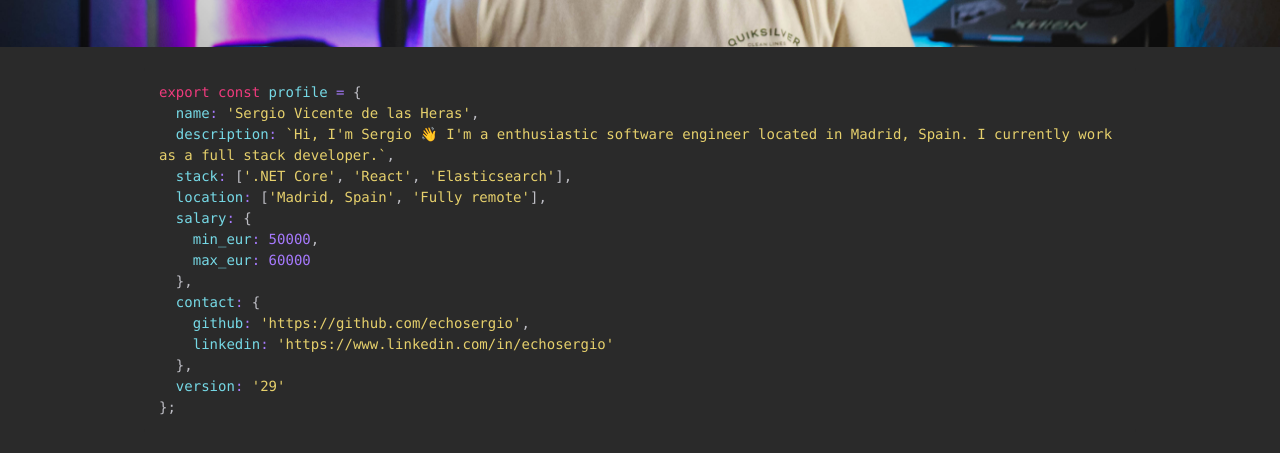
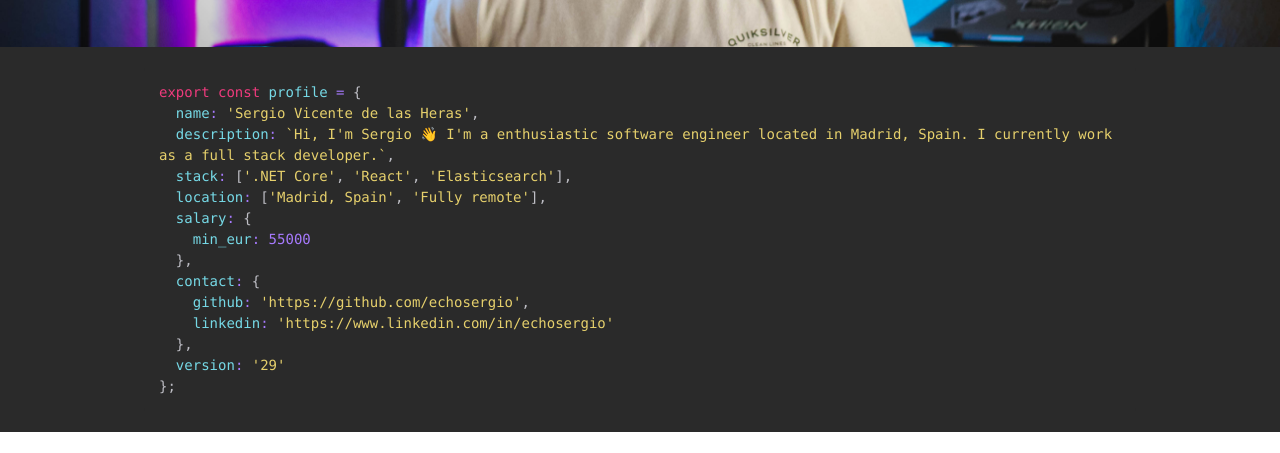
Before and after one commit to echosergio/echosergio.dev, a Gatsby site: page / in a window 1280 px wide. Shown: the part 403-856 px from the top of the page. After the commit the page ends 835 px from the top, so only its background shows below. Built offline with nearby package versions, Linux system fonts and the light colour scheme; Gatsby itself is replaced by a stand-in of ours.

Commit message:
Update salary

```diff
--- a/src/components/layout/Footer.tsx
+++ b/src/components/layout/Footer.tsx
@@ -30,8 +30,7 @@ function Footer() {
   stack: ['.NET Core', 'React', 'Elasticsearch'],
   location: ['Madrid, Spain', 'Fully remote'],
   salary: {
-    min_eur: 50000,
-    max_eur: 60000
+    min_eur: 55000
   },
   contact: {
     github: '${site.siteMetadata.social.github}',
```
